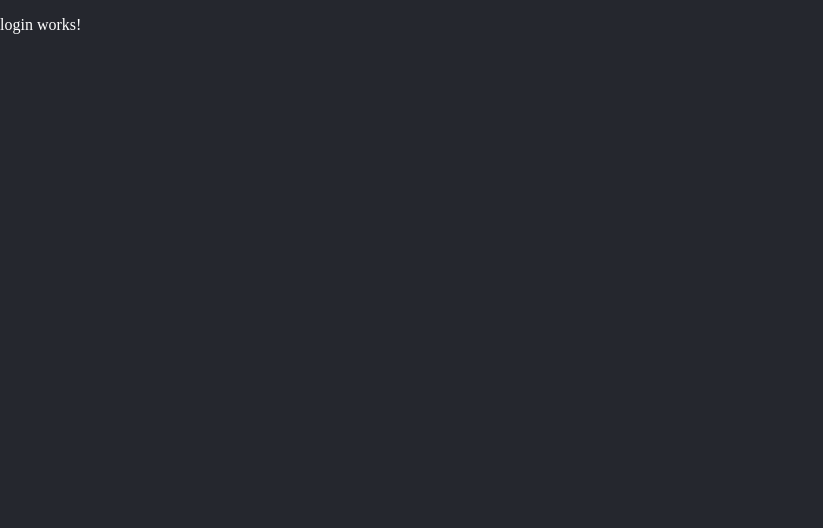
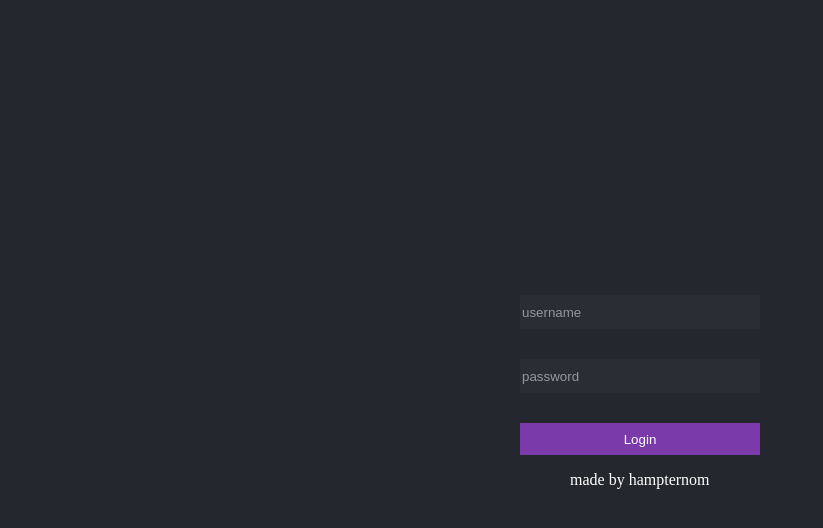
Before and after one commit to Hampter-0/tictac2, an Angular app: page /login in a window 1280 px wide. Shown: the top 528 px of the page, without its empty margins (0-823 px from the left). Built offline with nearby package versions, Linux system fonts and the light colour scheme.

Commit message:
made basic styling and variables for login and register page

```diff
--- a/src/app/login/login.css
+++ b/src/app/login/login.css
@@ -0,0 +1,38 @@
+:host {
+    display: flex;
+    align-items: center;
+    justify-content: center;
+    height: 100vh;
+}
+
+.account-form {
+    gap: 30px;
+    display: flex;
+    flex-direction: column;
+    width: 15rem;
+}
+
+.account-form input {
+    height: 2rem;
+    background-color: var(--input-bg);
+    border: none;
+    color: white;
+}
+
+.account-form button {
+    cursor: pointer;
+    background-color: var(--btn-bg);
+    color: white;
+    height: 2rem;
+    border: none;
+}
+
+::placeholder {
+    color: white;
+    opacity: 50%;
+}
+
+.credits {
+    color: white;
+    margin-left: 50px;
+}
--- a/src/app/login/login.html
+++ b/src/app/login/login.html
@@ -1 +1,17 @@
-<p>login works!</p>
+<!DOCTYPE html>
+<html lang="en">
+<head>
+    <meta charset="UTF-8">
+    <meta name="viewport" content="width=device-width, initial-scale=1.0">
+    <title>Document</title>
+</head>
+<body>
+    <form action="" class="account-form">
+        <input type="text" placeholder="username" id="username">
+        <input type="password" placeholder="password" id="password">
+        <button type="submit"> Login </button>
+    </form>
+    <p class="credits">made by hampternom</p>
+
+</body>
+</html>
--- a/src/app/register/register.css
+++ b/src/app/register/register.css
@@ -0,0 +1,38 @@
+:host {
+    display: flex;
+    align-items: center;
+    justify-content: center;
+    height: 100vh;
+}
+
+.account-form {
+    gap: 30px;
+    display: flex;
+    flex-direction: column;
+    width: 15rem;
+}
+
+.account-form input {
+    height: 2rem;
+    background-color: var(--input-bg);
+    border: none;
+    color: white;
+}
+
+.account-form button {
+    cursor: pointer;
+    background-color: var(--btn-bg);
+    color: white;
+    height: 2rem;
+    border: none;
+}
+
+::placeholder {
+    color: white;
+    opacity: 50%;
+}
+
+.credits {
+    color: white;
+    margin-left: 50px;
+}
--- a/src/app/register/register.html
+++ b/src/app/register/register.html
@@ -1 +1,19 @@
-<p>register works!</p>
+<!DOCTYPE html>
+<html lang="en">
+<head>
+    <meta charset="UTF-8">
+    <meta name="viewport" content="width=device-width, initial-scale=1.0">
+    <title>Document</title>
+</head>
+<body>
+    <form action="" class="account-form">
+        <input type="text" placeholder="username" id="username">
+        <input type="email" placeholder="email" id="email">
+        <input type="password" placeholder="password" id="password">
+        <input type="password" placeholder="Repeat password" id="confirmPassword">
+        <button type="submit"> Register </button>
+    </form>
+    <p class="credits">made by hampternom</p>
+
+</body>
+</html>
--- a/src/global.css
+++ b/src/global.css
@@ -2,6 +2,8 @@
     --main-bg: #25272E;
     --nav-bg: #2B2D35;
     --btn-bg: #7A3AAA;
+    --input-bg: var(--nav-bg);
+    --input-label-bg: var(--btn-bg);
 }
 
 body{
```
